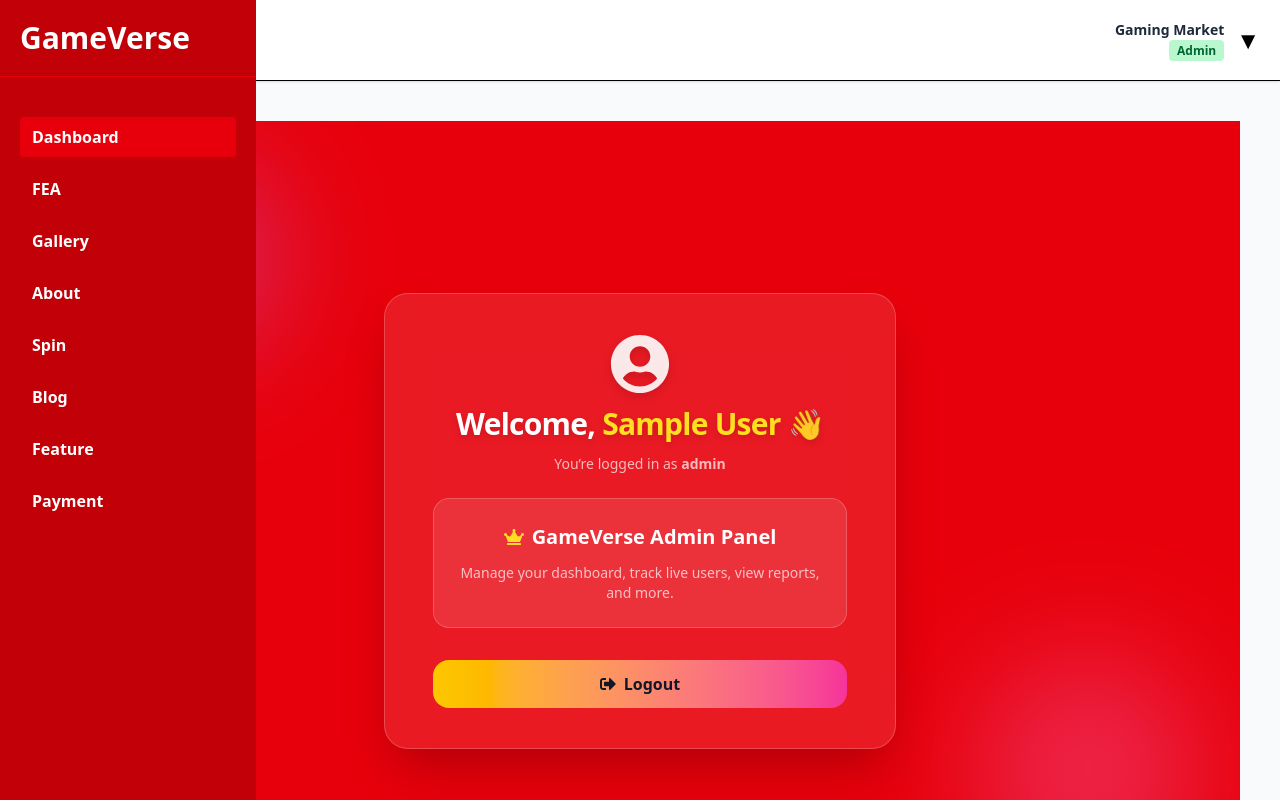
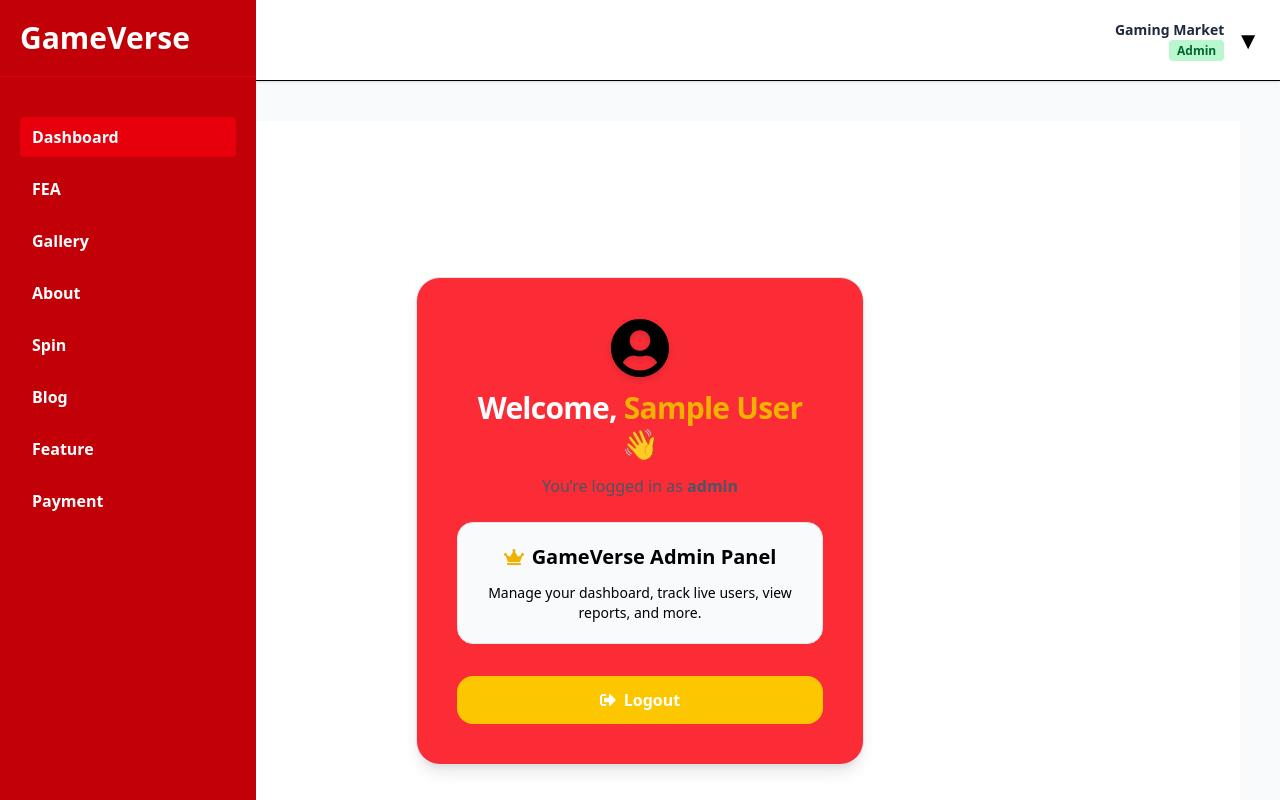
Before and after one commit to haripdbanjade/bgbackendsagar, a React (Vite) app: page /dashboard in a window 1280 px wide. Shown: the top 800 px of the page. Built offline with nearby package versions, Linux system fonts and the light colour scheme; sample sign-in values are in the browser's storage.

Commit message:
update sucess

```diff
--- a/src/pages/Dashboard.jsx
+++ b/src/pages/Dashboard.jsx
@@ -16,38 +16,38 @@ export default function Dashboard() {
   if (!user) return null;
 
   return (
-    <div className="min-h-screen flex flex-col items-center justify-center bg-red-600 text-white relative overflow-hidden">
-      {/* Floating gradient orbs */}
-      <div className="absolute top-10 left-10 w-48 h-48 bg-purple-400/40 blur-3xl rounded-full"></div>
-      <div className="absolute bottom-10 right-10 w-56 h-56 bg-pink-400/40 blur-3xl rounded-full"></div>
-
-      <div className="relative bg-white/10 backdrop-blur-xl border border-white/20 shadow-2xl rounded-3xl px-12 py-10 w-[90%] max-w-lg text-center animate-fade-in">
+    <div className="flex items-center justify-center min-h-screen bg-white p-4">
+      {/* Dashboard Card */}
+      <div className="bg-red-500 border border-gray-200 shadow-lg rounded-3xl px-6 sm:px-10 py-8 sm:py-10 w-full max-w-md text-center">
+        {/* User Info */}
         <div className="flex flex-col items-center space-y-3 mb-6">
-          <FaUserCircle className="text-6xl text-white/90 drop-shadow-lg" />
-          <h1 className="text-3xl font-extrabold tracking-tight drop-shadow-md">
-            Welcome, <span className="text-yellow-300">{user.name}</span> 👋
+          <FaUserCircle className="text-6xl text-black-800 drop-shadow-md" />
+          <h1 className="text-2xl sm:text-3xl font-extrabold tracking-tight text-white">
+            Welcome, <span className="text-yellow-500">{user.name}</span> 👋
           </h1>
-          <p className="text-white/70 text-sm">
+          <p className="text-gray-600 text-sm sm:text-base">
             You’re logged in as <span className="font-semibold">{user.role}</span>
           </p>
         </div>
 
-        <div className="bg-white/10 border border-white/20 rounded-2xl p-6 mb-8">
-          <h2 className="text-xl font-semibold mb-3 flex items-center justify-center gap-2">
-            <FaCrown className="text-yellow-300" />
+        {/* Panel Info */}
+        <div className="bg-gray-50 border border-gray-200 rounded-2xl p-5 mb-8">
+          <h2 className="text-lg sm:text-xl font-semibold mb-3 flex items-center justify-center gap-2 text-black">
+            <FaCrown className="text-yellow-500" />
             GameVerse Admin Panel
           </h2>
-          <p className="text-white/70 text-sm">
+          <p className="text-black-600 text-sm">
             Manage your dashboard, track live users, view reports, and more.
           </p>
         </div>
 
+        {/* Logout Button */}
         <button
           onClick={() => {
             logout();
             navigate("/login");
           }}
-          className="w-full flex items-center justify-center gap-2 bg-gradient-to-r from-yellow-400 to-pink-500 text-gray-900 font-semibold px-6 py-3 rounded-2xl hover:scale-105 hover:shadow-lg transition-all duration-300"
+          className="w-full flex items-center justify-center gap-2 bg-yellow-400 text-white font-semibold px-6 py-3 rounded-2xl hover:scale-105 hover:shadow-lg transition-all duration-300"
         >
           <FaSignOutAlt /> Logout
         </button>
```
